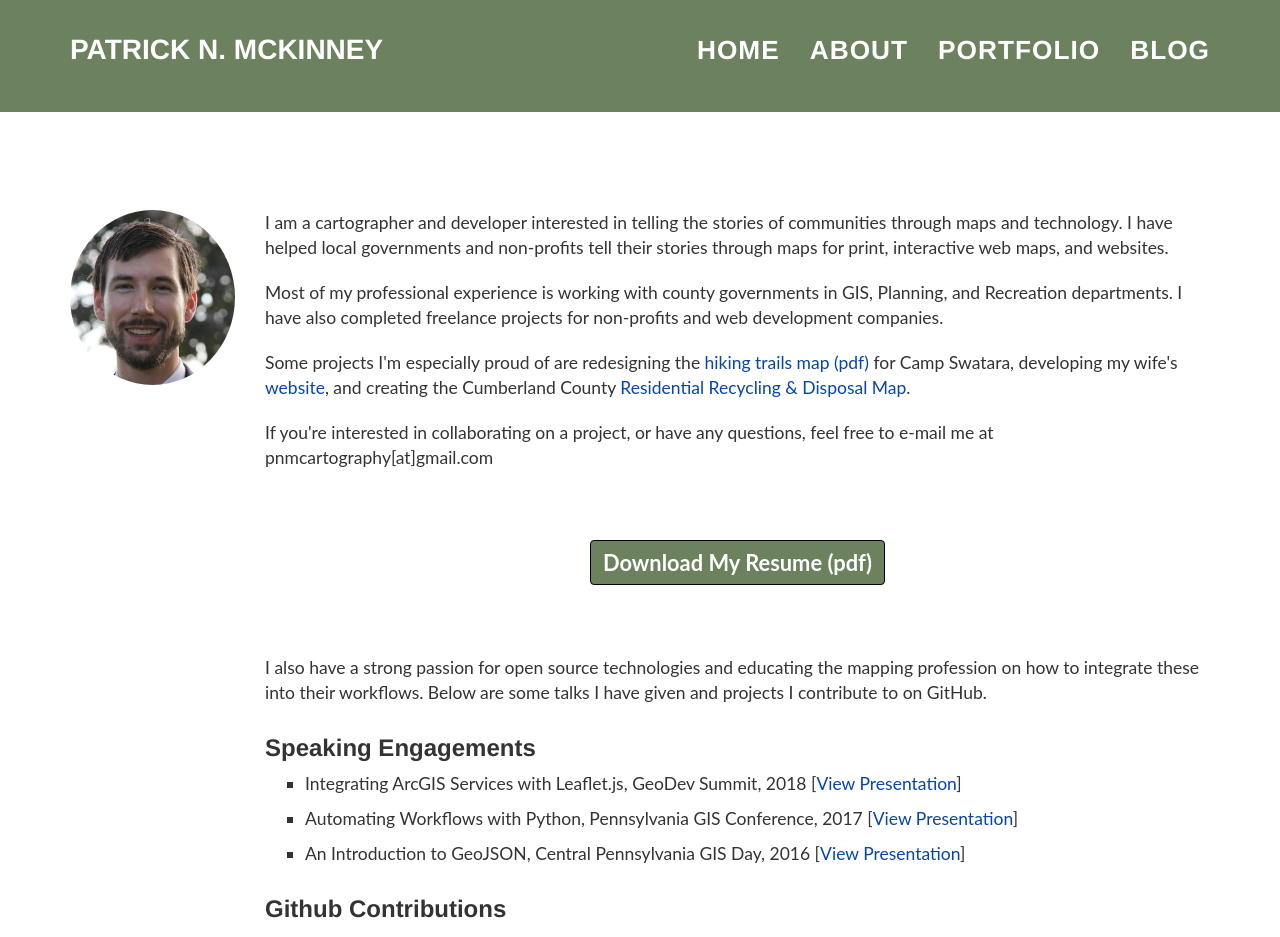
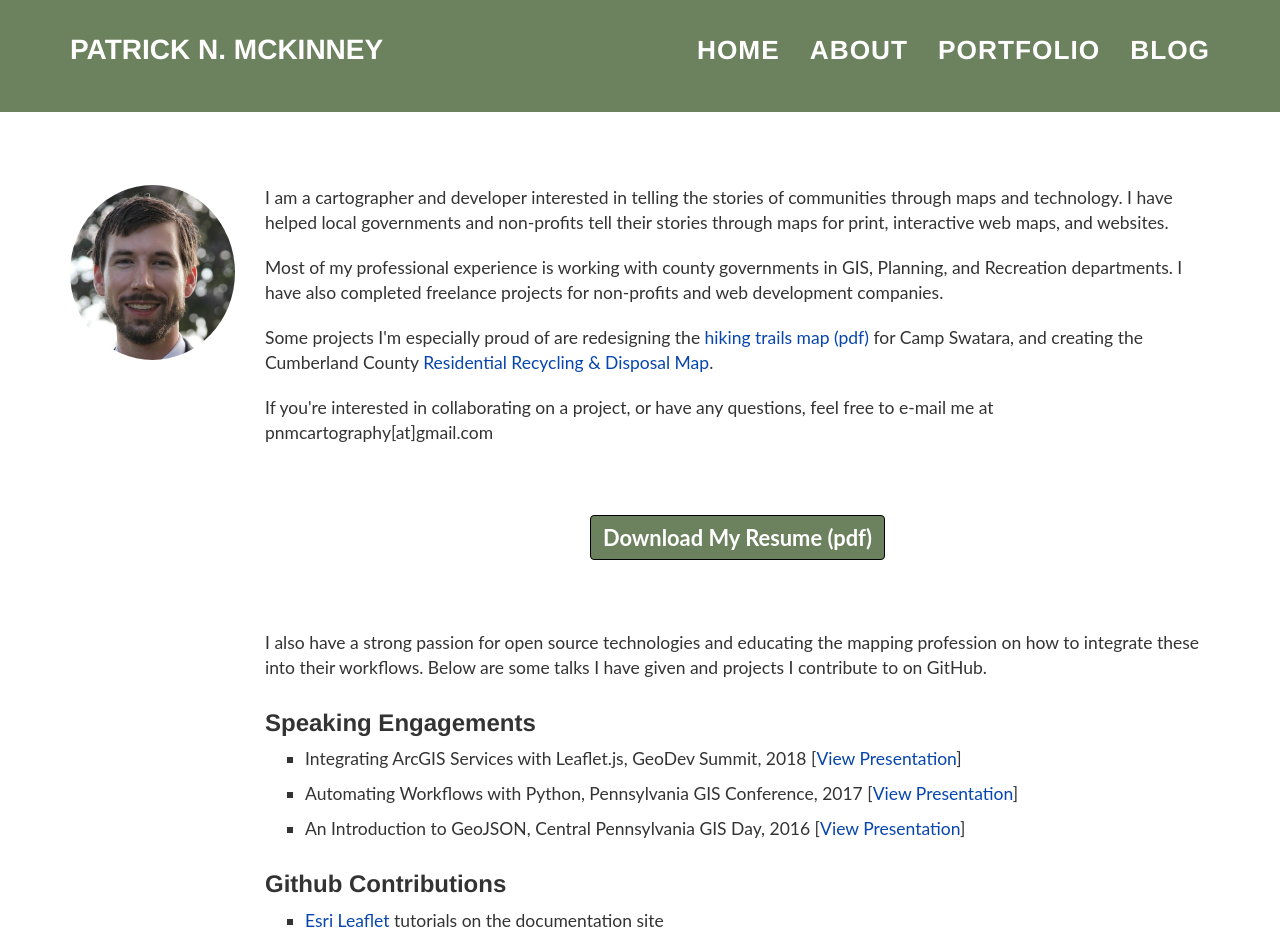
Before and after one commit to pmacMaps/website-live-test, a Jekyll site: the page built from about.html, in a window 1280 px wide and 1400 px high. Shown: the top 937 px of the window. Built offline with Jekyll 4.4.1, drawn with Linux system fonts in a browser that asks for light colours.

```diff
--- a/_includes/head.html
+++ b/_includes/head.html
@@ -17,7 +17,7 @@
   <!-- Font Awesome -->
   <link rel="stylesheet" type="text/css" href="{{ site.url }}/css/fa-4.7.0/css/font-awesome.min.css" />
   <!-- <link rel="stylesheet" href="{{ "/css/main.css" | prepend: site.baseurl }}"> -->
-  <link rel="stylesheet" href="{{ "/css/style.css" | prepend: site.baseurl }}">
+  <link rel="stylesheet" href="{{ site.url }}/css/style.css" />
   <link rel="canonical" href="{{ page.url | replace:'index.html','' | prepend: site.baseurl | prepend: site.url }}">
   <link rel="alternate" type="application/rss+xml" title="{{ site.title }}" href="{{ "/feed.xml" | prepend: site.baseurl | prepend: site.url }}">
   <!-- Global site tag (gtag.js) - Google Analytics -->
--- a/about.html
+++ b/about.html
@@ -16,7 +16,7 @@ permalink: /about/
             <div class="col-md-10">
                 <p>I am a cartographer and developer interested in telling the stories of communities through maps and technology.  I have helped local governments and non-profits tell their stories through maps for print, interactive web maps, and websites.</p>
                 <p>Most of my professional experience is working with county governments in GIS, Planning, and Recreation departments.  I have also completed freelance projects for non-profits and web development companies.</p>
-                <p>Some projects I'm especially proud of are redesigning the <a href="../assets/documents/CampSwatara_HikingTrailsMap_07132018.pdf" target="_blank">hiking trails map (pdf)</a> for Camp Swatara, developing my wife's <a href="http://www.karaleemckinney.com/" target="_blank">website</a>, and creating the Cumberland County <a href="https://gis.ccpa.net/maps/recycling-disposal/" target="_blank">Residential Recycling &#38; Disposal Map</a>.</p>
+                <p>Some projects I'm especially proud of are redesigning the <a href="../assets/documents/CampSwatara_HikingTrailsMap_07132018.pdf" target="_blank">hiking trails map (pdf)</a> for Camp Swatara, and creating the Cumberland County <a href="https://gis.ccpa.net/maps/recycling-disposal/" target="_blank">Residential Recycling &#38; Disposal Map</a>.</p>
                 <p>If you're interested in collaborating on a project, or have any questions, feel free to e-mail me at pnmcartography&lsqb;at&rsqb;gmail.com</p>
                 <p class="text-center"><a class="btn btn-primary" href="../assets/documents/PatrickMcKinney_Resume_03-23-2018.pdf" target="_blank">Download My Resume (pdf)</a></p>
                 <p>I also have a strong passion for open source technologies and educating the mapping profession on how to integrate these into their workflows.  Below are some talks I have given and projects I contribute to on GitHub.</p>
--- a/css/style.css
+++ b/css/style.css
@@ -170,7 +170,7 @@ hr {
   transition: top 0.25s ease,opacity 0.25s ease;
 }
 section {
-  padding: 100px 0;
+  padding: 75px 0;
 }
 section h2 {
   margin: 0;
@@ -570,11 +570,11 @@ body.portfolio hr {
 
 /* Portfolio Groups */
 body.pf-single section {
-    margin-top: 50px;
+    margin-top: 25px;
 }
 
 #mapsWeb {
-    margin-top: 125px;
+    margin-top: 75px;
 }
 
 #mapsPrint .portfolio-item h3,
```
Also changed, not shown: _data/projects/webDevelopment.json (+0 -7 lines), portfolio_singles/kara-lee-mckinney.html (deleted, +0 -31 lines).
